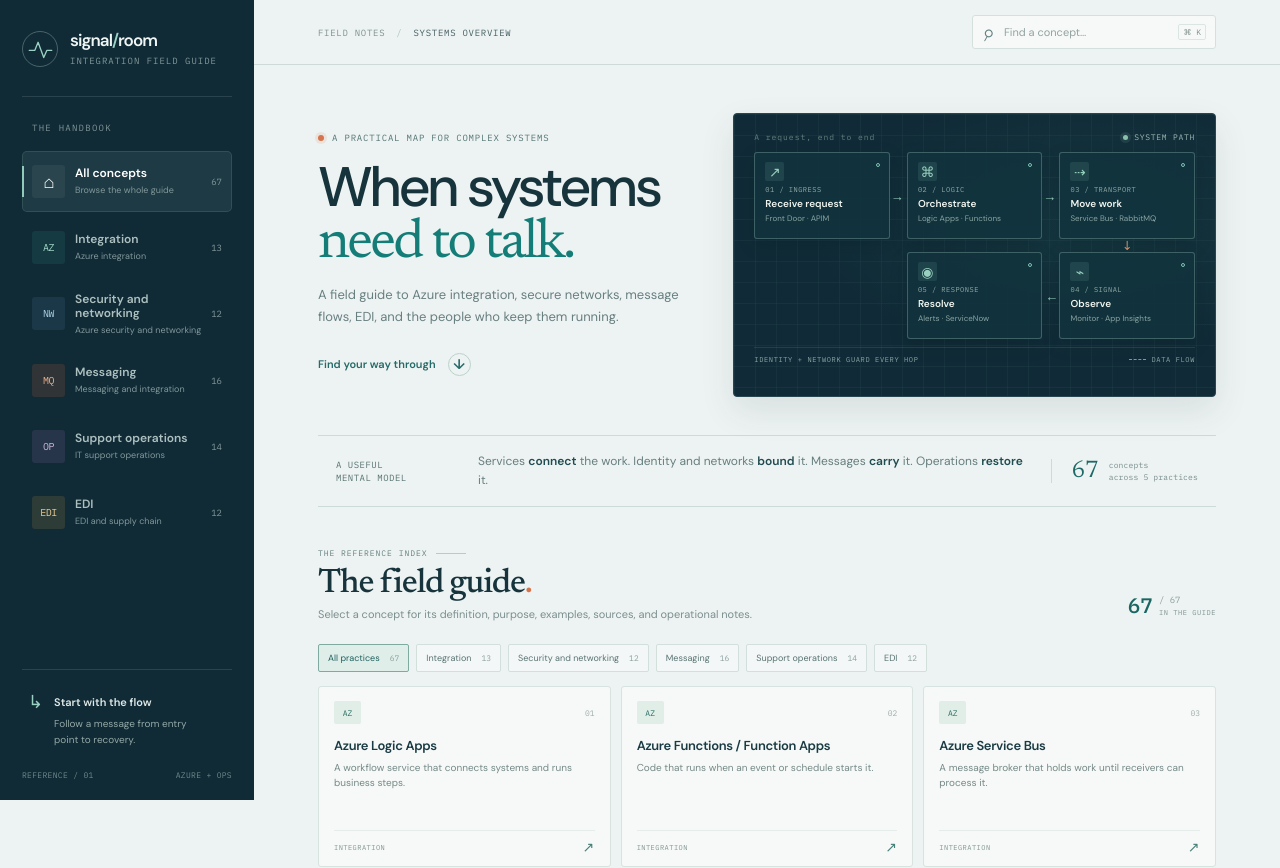
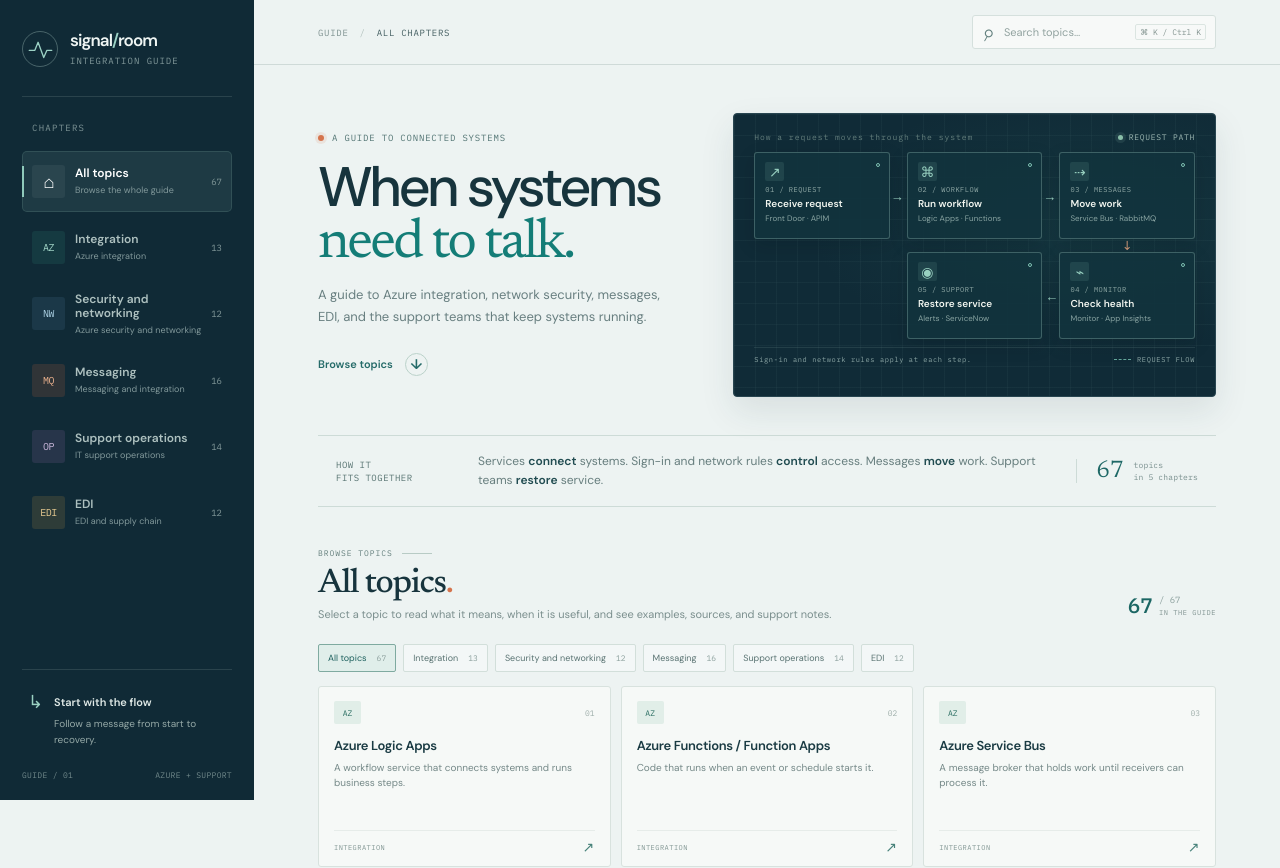
Before and after one commit to Ri5ha6h/integration-guide, a React (Vite) app: page / in a window 1280 px wide. Shown: the top 868 px of the page. Built offline with nearby package versions, Linux system fonts and the light colour scheme.

Commit message:
Simplify guide interface copy

```diff
--- a/index.html
+++ b/index.html
@@ -7,9 +7,9 @@
     <meta name="theme-color" content="#102a36" />
     <meta
       name="description"
-      content="A practical field guide to Azure integration, secure networks, EDI message flows, and support operations."
+      content="A plain-language guide to Azure integration, network security, messaging, EDI, supply chain, and IT support."
     />
-    <title>Signal / Room — Integration Field Guide</title>
+    <title>Signal / Room — Integration Guide</title>
   </head>
   <body>
     <div id="root"></div>
--- a/src/App.jsx
+++ b/src/App.jsx
@@ -74,9 +74,9 @@ function App() {
             }}
           />
           <footer className="page-footer">
-            <span>FIELD GUIDE / INTEGRATION SYSTEMS</span>
+            <span>AZURE AND INTEGRATION GUIDE</span>
             <span>
-              BUILT FOR THE ON-CALL AND THE CURIOUS <b>·</b> 2026
+              FOR SUPPORT TEAMS AND LEARNERS <b>·</b> 2026
             </span>
           </footer>
         </div>
--- a/src/components/GuideHero.jsx
+++ b/src/components/GuideHero.jsx
@@ -7,7 +7,7 @@ export default function GuideHero() {
       <section className="hero-section" aria-labelledby="hero-title">
         <div className="hero-copy">
           <div className="hero-eyebrow">
-            <span className="eyebrow-dot" /> A PRACTICAL MAP FOR COMPLEX SYSTEMS
+            <span className="eyebrow-dot" /> A GUIDE TO CONNECTED SYSTEMS
           </div>
           <h1 id="hero-title">
             When systems
@@ -15,31 +15,31 @@ export default function GuideHero() {
             <i>need to talk.</i>
           </h1>
           <p className="hero-deck">
-            A field guide to Azure integration, secure networks, message flows, EDI, and the people
-            who keep them running.
+            A guide to Azure integration, network security, messages, EDI, and the support teams
+            that keep systems running.
           </p>
-          <a className="hero-link" href="#concepts">
-            Find your way through <span aria-hidden="true">↓</span>
+          <a className="hero-link" href="#topics">
+            Browse topics <span aria-hidden="true">↓</span>
           </a>
         </div>
         <RouteMap />
       </section>
       <section className="guide-strip" aria-label="How to use this guide">
         <div className="strip-label">
-          A useful
+          How it
           <br />
-          mental model
+          fits together
         </div>
         <p>
-          Services <b>connect</b> the work. Identity and networks <b>bound</b> it. Messages{" "}
-          <b>carry</b> it. Operations <b>restore</b> it.
+          Services <b>connect</b> systems. Sign-in and network rules <b>control</b> access. Messages{" "}
+          <b>move</b> work. Support teams <b>restore</b> service.
         </p>
         <div className="strip-count">
           <strong>{topics.length}</strong>
           <span>
-            concepts
+            topics
             <br />
-            across {chapters.length} practices
+            in {chapters.length} chapters
           </span>
         </div>
       </section>
--- a/src/components/RouteMap.jsx
+++ b/src/components/RouteMap.jsx
@@ -1,13 +1,10 @@
 export default function RouteMap() {
   return (
-    <section
-      className="route-card"
-      aria-label="A typical integration path from request to resolution"
-    >
+    <section className="route-card" aria-label="A typical request path from start to resolution">
       <div className="route-card-top">
-        <span className="eyebrow">A request, end to end</span>
+        <span className="eyebrow">How a request moves through the system</span>
         <span className="route-live">
-          <i aria-hidden="true" /> SYSTEM PATH
+          <i aria-hidden="true" /> REQUEST PATH
         </span>
       </div>
       <ol className="route-map">
@@ -16,7 +13,7 @@ export default function RouteMap() {
           <span className="node-symbol" aria-hidden="true">
             ↗
           </span>
-          <small>01 / INGRESS</small>
+          <small>01 / REQUEST</small>
           <b>Receive request</b>
           <em>Front Door · APIM</em>
         </li>
@@ -25,8 +22,8 @@ export default function RouteMap() {
           <span className="node-symbol" aria-hidden="true">
             ⌘
           </span>
-          <small>02 / LOGIC</small>
-          <b>Orchestrate</b>
+          <small>02 / WORKFLOW</small>
+          <b>Run workflow</b>
           <em>Logic Apps · Functions</em>
         </li>
         <li className="route-node node-transport">
@@ -34,7 +31,7 @@ export default function RouteMap() {
           <span className="node-symbol" aria-hidden="true">
             ⇢
           </span>
-          <small>03 / TRANSPORT</small>
+          <small>03 / MESSAGES</small>
           <b>Move work</b>
           <em>Service Bus · RabbitMQ</em>
         </li>
@@ -43,8 +40,8 @@ export default function RouteMap() {
           <span className="node-symbol" aria-hidden="true">
             ⌁
           </span>
-          <small>04 / SIGNAL</small>
-          <b>Observe</b>
+          <small>04 / MONITOR</small>
+          <b>Check health</b>
           <em>Monitor · App Insights</em>
         </li>
         <li className="route-node node-support">
@@ -52,15 +49,15 @@ export default function RouteMap() {
           <span className="node-symbol" aria-hidden="true">
             ◉
           </span>
-          <small>05 / RESPONSE</small>
-          <b>Resolve</b>
+          <small>05 / SUPPORT</small>
+          <b>Restore service</b>
           <em>Alerts · ServiceNow</em>
         </li>
       </ol>
       <div className="route-foot">
-        <span>IDENTITY + NETWORK GUARD EVERY HOP</span>
+        <span>Sign-in and network rules apply at each step.</span>
         <span className="route-key">
-          <i aria-hidden="true" /> DATA FLOW
+          <i aria-hidden="true" /> REQUEST FLOW
         </span>
       </div>
     </section>
--- a/src/components/Sidebar.jsx
+++ b/src/components/Sidebar.jsx
@@ -10,12 +10,12 @@ export default function Sidebar({ activeGroup, onSelect, hasDialog }) {
           </svg>
         </span>
         <span className="brand-name">
-          signal<span>/</span>room<small>INTEGRATION FIELD GUIDE</small>
+          signal<span>/</span>room<small>INTEGRATION GUIDE</small>
         </span>
       </a>
       <div className="rail-rule" />
       <nav className="chapter-nav" aria-label="Guide chapters">
-        <p className="nav-label">THE HANDBOOK</p>
+        <p className="nav-label">CHAPTERS</p>
         <button
           className={`nav-item ${activeGroup === "all" ? "is-active" : ""}`}
           aria-current={activeGroup === "all" ? "page" : undefined}
@@ -23,7 +23,7 @@ export default function Sidebar({ activeGroup, onSelect, hasDialog }) {
         >
           <span className="nav-icon nav-all">⌂</span>
           <span className="nav-copy">
-            All concepts<small>Browse the whole guide</small>
+            All topics<small>Browse the whole guide</small>
           </span>
           <span className="nav-count">{topics.length}</span>
         </button>
@@ -52,12 +52,12 @@ export default function Sidebar({ activeGroup, onSelect, hasDialog }) {
           <span className="callout-mark">↳</span>
           <div>
             <b>Start with the flow</b>
-            <p>Follow a message from entry point to recovery.</p>
+            <p>Follow a message from start to recovery.</p>
           </div>
         </div>
         <div className="rail-meta">
-          <span>REFERENCE / 01</span>
-          <span>AZURE + OPS</span>
+          <span>GUIDE / 01</span>
+          <span>AZURE + SUPPORT</span>
         </div>
       </div>
     </aside>
--- a/src/components/TopBar.jsx
+++ b/src/components/TopBar.jsx
@@ -9,16 +9,16 @@ export default function TopBar({ activeGroup, query, onQueryChange, searchRef })
   return (
     <header className="topbar">
       <div className="breadcrumb">
-        <span>FIELD NOTES</span>
+        <span>GUIDE</span>
         <b>/</b>
-        <span>{sectionName ?? "SYSTEMS OVERVIEW"}</span>
+        <span>{sectionName ?? "ALL CHAPTERS"}</span>
       </div>
       <div className="search-wrap">
         <span className="search-icon" aria-hidden="true">
           ⌕
         </span>
         <label className="sr-only" htmlFor="topic-search">
-          Search concepts
+          Search topics
         </label>
         <input
           ref={searchRef}
@@ -26,9 +26,9 @@ export default function TopBar({ activeGroup, query, onQueryChange, searchRef })
           type="search"
           value={query}
           onChange={(event) => onQueryChange(event.target.value)}
-          placeholder="Find a concept…"
+          placeholder="Search topics…"
         />
-        <kbd aria-hidden="true">⌘ K</kbd>
+        <kbd aria-hidden="true">⌘ K / Ctrl K</kbd>
       </div>
     </header>
   );
--- a/src/components/TopicCard.jsx
+++ b/src/components/TopicCard.jsx
@@ -19,7 +19,7 @@ export default function TopicCard({ item, index, onOpen }) {
       <button
         type="button"
         className="topic-card-hit"
-        aria-label={`Open notes for ${item.title}`}
+        aria-label={`Open topic: ${item.title}`}
         onClick={(event) => onOpen(item, event.currentTarget)}
       />
     </article>
--- a/src/components/TopicCollection.jsx
+++ b/src/components/TopicCollection.jsx
@@ -10,20 +10,21 @@ export default function TopicCollection({
   onOpenTopic,
 }) {
   const activeChapter = chapters.find((chapter) => chapter.id === activeGroup);
-  const sectionTitle = query ? "Search results" : (activeChapter?.short ?? "The field guide");
+  const sectionTitle = query ? "Search results" : (activeChapter?.short ?? "All topics");
   return (
-    <section className="topics-section" id="concepts" aria-labelledby="topics-title">
+    <section className="topics-section" id="topics" aria-labelledby="topics-title">
       <div className="section-heading">
         <div>
           <span className="eyebrow">
-            THE REFERENCE INDEX <span className="tiny-rule" />
+            BROWSE TOPICS <span className="tiny-rule" />
           </span>
           <h2 id="topics-title">
             {sectionTitle}
             <span className="heading-period">.</span>
           </h2>
           <p className="section-desc">
-            Select a concept for its definition, purpose, examples, sources, and operational notes.
+            Select a topic to read what it means, when it is useful, and see examples, sources, and
+            support notes.
           </p>
         </div>
         <div className="results-count">
@@ -39,13 +40,13 @@ export default function TopicCollection({
       </div>
 
       {activeGroup === "all" && !query && (
-        <div className="chapter-pills" aria-label="Filter concepts by chapter">
+        <div className="chapter-pills" aria-label="Filter topics by chapter">
           <button
             className="chapter-pill is-selected"
             aria-pressed="true"
             onClick={() => onSelectGroup("all")}
           >
-            All practices <span>{topics.length}</span>
+            All topics <span>{topics.length}</span>
           </button>
           {chapters.map((chapter) => (
             <button
@@ -75,10 +76,10 @@ export default function TopicCollection({
       ) : (
         <div className="empty-state">
           <span className="empty-mark">⌕</span>
-          <h3>No concept found</h3>
-          <p>Try a service name, pattern, or support term.</p>
+          <h3>No topics found</h3>
+          <p>Try a product name, message type, or support term.</p>
           <button onClick={onClear}>
-            Clear search and filters <span aria-hidden="true">↗</span>
+            Clear search and chapter filters <span aria-hidden="true">↗</span>
           </button>
         </div>
       )}
--- a/src/components/TopicDrawer.jsx
+++ b/src/components/TopicDrawer.jsx
@@ -3,12 +3,12 @@ import { findChapter, topics } from "../utils/topicCatalog.js";
 import RichText from "./RichText.jsx";
 
 const notes = [
-  ["definition", "In plain terms"],
+  ["definition", "What it is"],
   ["purpose", "What it does"],
-  ["usedWhen", "Where it fits"],
-  ["why", "Why teams use it"],
+  ["usedWhen", "When to use it"],
+  ["why", "Why it helps"],
   ["example", "Example"],
-  ["operatorNote", "On the operations desk"],
+  ["operatorNote", "Support notes"],
 ];
 
 export default function TopicDrawer({ item, onClose }) {
@@ -61,7 +61,7 @@ export default function TopicDrawer({ item, onClose }) {
             ref={closeButtonRef}
             className="close-button"
             onClick={onClose}
-            aria-label="Close concept details"
+            aria-label="Close topic details"
           >
             ×
           </button>
@@ -91,7 +91,7 @@ export default function TopicDrawer({ item, onClose }) {
         </div>
         {item.sources?.length > 0 && (
           <section className="drawer-sources" aria-labelledby="source-heading">
-            <h3 id="source-heading">Read the primary references</h3>
+            <h3 id="source-heading">Sources</h3>
             <ul>
               {item.sources.map((source) => (
                 <li key={source.url}>
@@ -106,7 +106,7 @@ export default function TopicDrawer({ item, onClose }) {
         )}
         <div className="drawer-bottom">
           <span>
-            FIELD NOTE / {chapter.code}-{String(topics.indexOf(item) + 1).padStart(2, "0")}
+            TOPIC / {chapter.code}-{String(topics.indexOf(item) + 1).padStart(2, "0")}
           </span>
           <button onClick={onClose}>
             Back to the guide <span aria-hidden="true">↗</span>
@@ -117,7 +117,7 @@ export default function TopicDrawer({ item, onClose }) {
         type="button"
         className="drawer-backdrop"
         onClick={onClose}
-        aria-label="Dismiss this dialog"
+        aria-label="Close topic details"
       />
     </div>
   );
```
Also changed, not shown: 1 other file (tests, documents, lock files or other folders).
